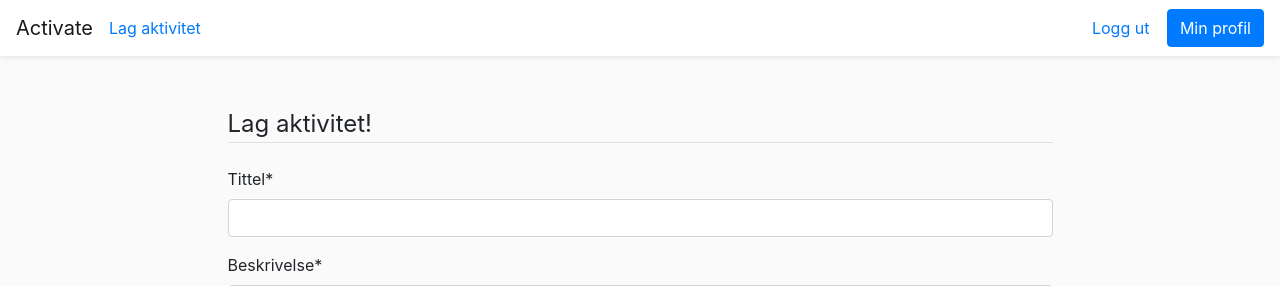
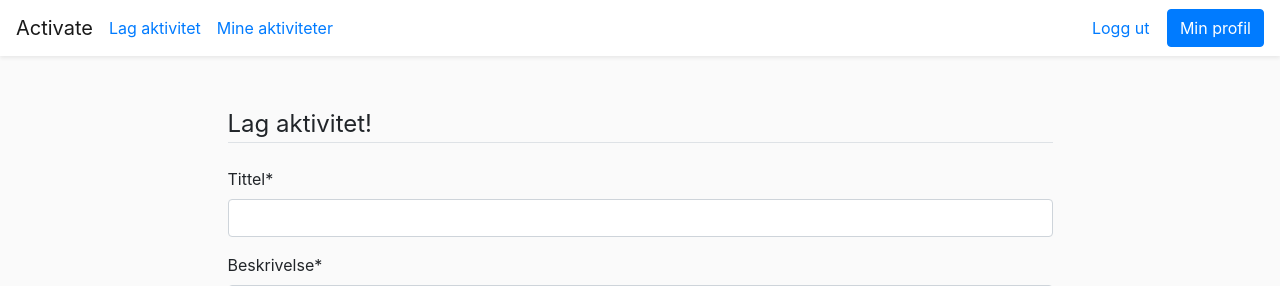
Before and after one commit to akselkb/TDT4140-Programvareutvikling-Gruppe59, a Django app: page /create/ in a window 1280 px wide. Shown: the top 286 px of the page. Run offline with Django 3.2, Linux system fonts and the light colour scheme; the visitor is signed in with stand-in values (Sample User, id 1); some libraries are stand-ins or nearby versions.

Commit message:
feat: add 'Mine aktiviteter' to header

```diff
--- a/activate/activate/templates/base.html
+++ b/activate/activate/templates/base.html
@@ -9,7 +9,8 @@
     <body>
         <nav class="navbar navbar-light navbar-expand-lg bg-white d-flex shadow-sm">
             <a class="navbar-brand" href="/">Activate</a>
-            {% if not user.is_anonymous %}<a href="{% url 'create_activity' %}">Lag aktivitet</a>{% endif %} <!-- Temporary access to the create-activity-page -->
+            {% if not user.is_anonymous %}<a href="{% url 'create_activity' %}" class="mr-3">Lag aktivitet</a>{% endif %} <!-- Temporary access to the create-activity-page -->
+            {% if not user.is_anonymous %}<a href="{% url 'organized_activities' %}" class="mr-3">Mine aktiviteter</a>{% endif %} <!-- Temporary access to the create-activity-page -->
             <div class="ml-auto">
                 {% if not user.is_authenticated %}
                     <a class="btn btn-link" href="{% url 'login' %}">Login</a>
```
